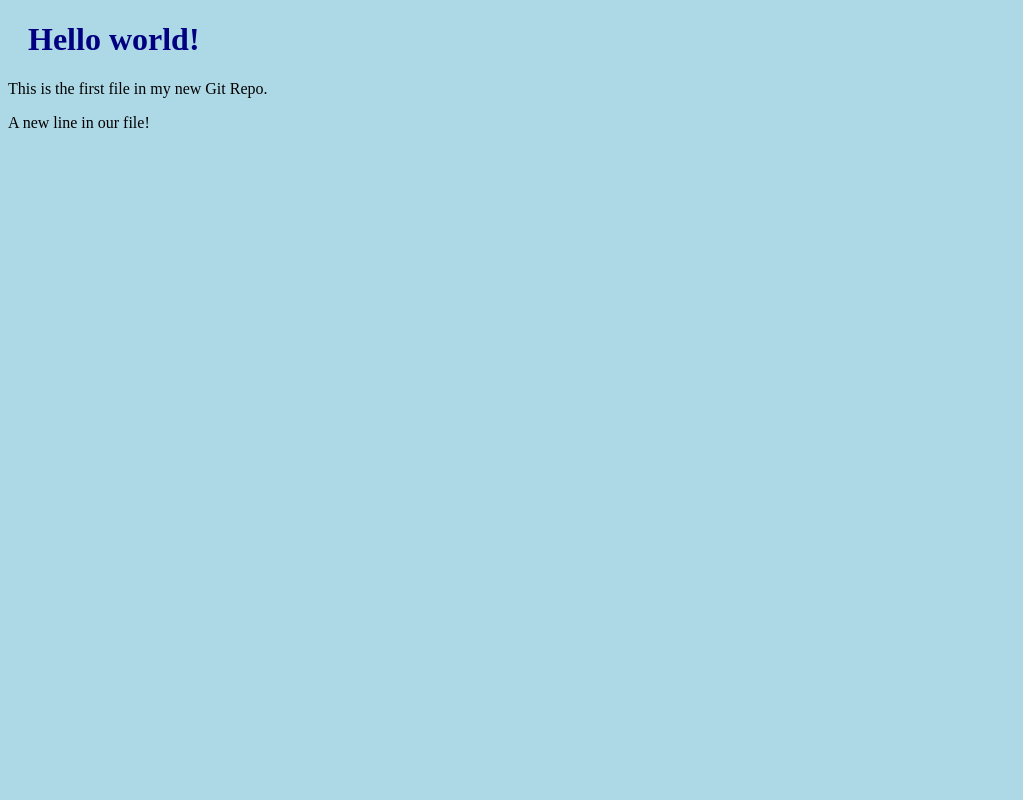
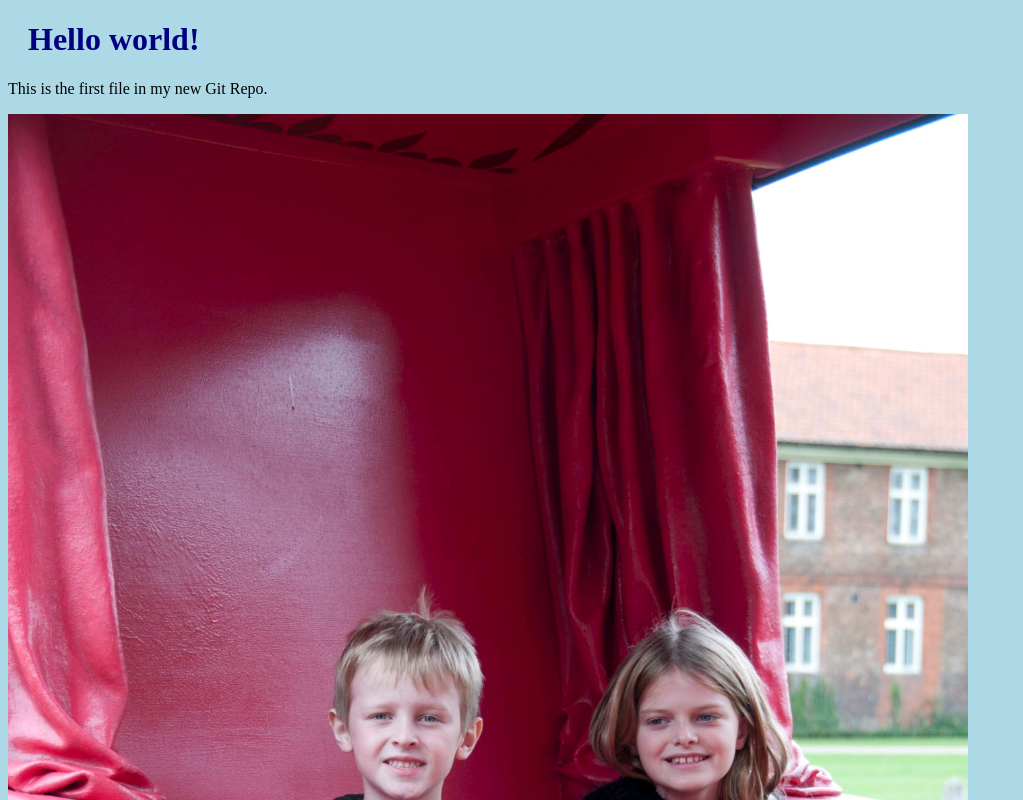
Before and after one commit to rtlawton/hello-world, a plain HTML site: page index.html in a window 1280 px wide. Shown: the top 800 px of the page, without its empty margins (0-1023 px from the left). Drawn offline with Linux system fonts and the light colour scheme.

Commit message:
Added image to Hello World

```diff
--- a/index.html
+++ b/index.html
@@ -8,7 +8,9 @@
 
 <h1>Hello world!</h1>
 <p>This is the first file in my new Git Repo.</p>
-<p>A new line in our file!</p>
+<div><img src="Lon011.jpg" alt="Hello World from Space"
+style="width:100%;max-width:960px"></div>
+
 
 </body>
 </html>
```
Also changed, not shown: Lon011.jpg (added).
